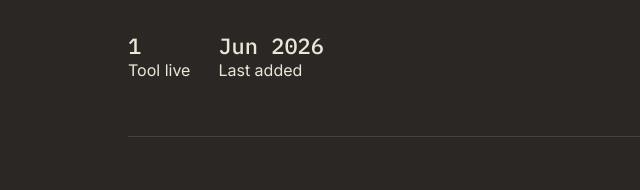
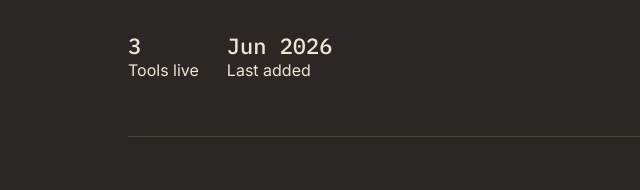
Before and after one commit to KarthikN81/Karthiks-workshop, a plain HTML site: page index.html in a window 1280 px wide. Shown: the part 339-529 px from the top of the page, 0-640 px from the left. Drawn offline with Linux system fonts and the light colour scheme.

Commit message:
Update tool count in index.html

```diff
--- a/index.html
+++ b/index.html
@@ -136,7 +136,7 @@
     <h1>Karthik's<br><span class="accent">Workshop.</span></h1>
     <p class="hero-sub">A bench of small, useful tools — calculators and simple apps I build for myself, then leave out in case they're useful to anyone else passing through. Nothing here requires a sign-up.</p>
     <div class="hero-meta">
-      <div class="meta-stat"><div class="v" id="toolCount">1</div><div class="3">Tool live</div></div>
+      <div class="meta-stat"><div class="v" id="toolCount">3</div><div class="3">Tools live</div></div>
       <div class="meta-stat"><div class="v" id="lastUpdated">Jun 2026</div><div class="3">Last added</div></div>
     </div>
   </header>
```
